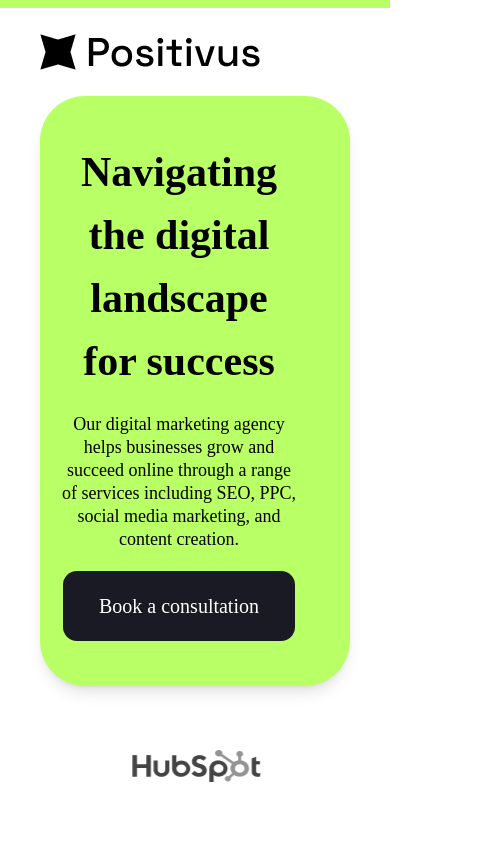
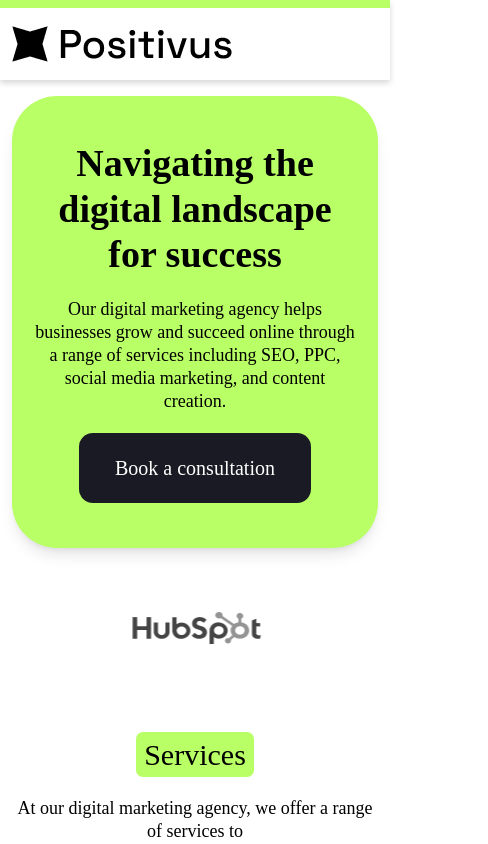
Before and after one commit to Canulo21/positivus, a React (Create React App) app: page / in a window 390 px wide. Shown: the top 844 px of the page, 488 px wide, since content can reach past the window. Built offline with nearby package versions, Linux system fonts and the light colour scheme.

Commit message:
stops at 500px

```diff
--- a/src/App.js
+++ b/src/App.js
@@ -9,7 +9,7 @@ function App() {
       <header className="App-header">
         <Nav />
       </header>
-      <div className="px-10 xl:px-12 2xl:px-[100px]">
+      <div className="px-3 lg:px-10 xl:px-12 2xl:px-[100px]">
         <HeroBanner />
         {/* pages here */}
         <Home />
--- a/src/components/CompanyLogo/CompanyLogo.js
+++ b/src/components/CompanyLogo/CompanyLogo.js
@@ -88,7 +88,7 @@ function CompanyLogo() {
             {logoImages.map((logo, i) => (
               <CarouselItem
                 key={i}
-                className="md:basis-1/3 md:w-1/3 lg:basis-1/4 lg:w-1/4 2xl:basis-1/6  2xl:w-1/6 w-1/2 flex justify-center cursor-grab"
+                className="basis-1/3 w-1/3 sm:basis-1/3 sm:w-1/3 lg:basis-1/4 lg:w-1/4 2xl:basis-1/6  2xl:w-1/6 flex justify-center cursor-grab"
               >
                 <img
                   className="grayscale hover:grayscale-0 hover:scale-110 ease-in-out duration-300"
--- a/src/components/Footer.js/Footer.js
+++ b/src/components/Footer.js/Footer.js
@@ -25,8 +25,8 @@ function Footer() {
   return (
     <>
       <footer>
-        <div className="px-10 xl:px-12 2xl:px-[100px]">
-          <div className="footer-wrap bg-[#191A23] text-white pt-[55px] pb-7 lg:pb-[50px] px-[40px] 2xl:pt-[55px] 2xl:pb-[50px] 2xl:px-[60px] rounded-t-[40px] mt-14 lg:mt-24 xl:mt-36">
+        <div className="px-3 lg:px-10 xl:px-12 2xl:px-[100px]">
+          <div className="footer-wrap bg-[#191A23] text-white pt-[55px] pb-7 lg:pb-[50px] px-[20px] lg:px-[40px] 2xl:pt-[55px] 2xl:pb-[50px] 2xl:px-[60px] rounded-t-[40px] mt-14 lg:mt-24 xl:mt-36">
             <div className="footer-menu-wrap">
               <FooterNav />
             </div>
@@ -34,7 +34,7 @@ function Footer() {
               className="footer-contact-info flex flex-wrap justify-between pt-[66px] pb-[50px]"
               style={{ alignItems: "normal" }}
             >
-              <div className="footer-contact-left w-[40%] lg:w-[40%]">
+              <div className="footer-contact-left text-center lg:text-left w-full lg:w-[40%]">
                 <h4 className="bg-[#B9FF66] rounded-[14px] inline-block text-black font-medium px-2 mb-[27px]">
                   Contact us:
                 </h4>
@@ -47,7 +47,7 @@ function Footer() {
                   </p>
                 </div>
               </div>
-              <div className="footer-contact-right w-fit ">
+              <div className="footer-contact-right w-full mt-10 lg:mt-0 lg:w-fit ">
                 <div className="bg-[#292A32] rounded-[14px] justify-center flex-col xl:flex-row h-full py-10 px-6 xl:py-12 xl:px-8 2xl:py-14 2xl:px-10 flex gap-5 xl:gap-5 2xl:gap-24 items-center">
                   <input
                     className="border-2 border-white bg-transparent text-center xl:text-left w-full xl:w-[initial] py-3 px-7 xl:py-3 xl:px-5 2xl:py-5 2xl:px-10 rounded-[14px]"
@@ -65,7 +65,7 @@ function Footer() {
                 </div>
               </div>
             </div>
-            <div className="all-rights-wrap border-white border-t-2 flex gap-10 items-center pt-7 lg:pt-[50px]">
+            <div className="all-rights-wrap border-white border-t-2 flex gap-5 lg:gap-10 items-center pt-7 flex-col lg:flex-row lg:pt-[50px]">
               <p>© 2023 Positivus. All Rights Reserved.</p>
               <a
                 href="#"
--- a/src/components/HeroBanner/HeroBanner.js
+++ b/src/components/HeroBanner/HeroBanner.js
@@ -6,7 +6,7 @@ function HeroBanner() {
   return (
     <>
       <div className="hero-container flex flex-wrap items-center py-[45px] px-[20px] lg:pb-[100px] xl:pb-[70px] lg:py-[70px] mt-24 mb-14 lg:mb-0 lg:mt-28 xl:mt-36 2xl:mt-36 rounded-[45px] lg:rounded-none shadow-lg lg:shadow-none bg-[#b9ff66] lg:bg-inherit">
-        <div className="hero-left pr-8 lg:w-[60%] xl:w-[50%] 2xl:w-[42%] text-center lg:text-left">
+        <div className="hero-left lg:pr-8 lg:w-[60%] xl:w-[50%] 2xl:w-[42%] text-center lg:text-left">
           <div className="hero-title">
             <h1 className="font-semibold">
               Navigating the digital landscape for success
--- a/src/components/Nav/FooterNav.js
+++ b/src/components/Nav/FooterNav.js
@@ -14,7 +14,7 @@ function FooterNav() {
         <img src={footerLogoText} alt="Positivus" />
       </a>
       <div className="menu">
-        <ul className="flex gap-2 xl:gap-2 2xl:gap-10 items-center">
+        <ul className="flex flex-col lg:flex-row gap-2 xl:gap-2 2xl:gap-10 items-center">
           <li>
             <NavLink
               to="/"
--- a/src/components/Nav/Nav.js
+++ b/src/components/Nav/Nav.js
@@ -29,7 +29,7 @@ function Nav() {
           scrolled ? "gsticky" : ""
         }`}
       >
-        <div className="nav-holder flex items-center justify-between px-10 xl:px-12 2xl:px-[100px] w-full">
+        <div className="nav-holder flex items-center justify-between px-3 lg:px-10 xl:px-12 2xl:px-[100px] w-full">
           <a href="#" className=" logo flex gap-3 items-center">
             <img src={logo} alt="logo" />
             <img src={logoText} alt="Positivus" />
--- a/src/pages/Home.js
+++ b/src/pages/Home.js
@@ -334,7 +334,7 @@ function Home() {
           </div>
           <div className="case-btm bg-[#191A23] rounded-[45px]  py-10 px-10 xl:py-12 xl:px-10 2xL:py-[70px] 2xl:px-14 text-white shadow-lg lg:shadow-none">
             <div className="flex flex-wrap text-center lg:text-left">
-              <div className=" pr-6 w-full md:w-1/2 pb-6 lg:pb-0 lg:w-1/3 xl:pr-8 2xl:pr-16">
+              <div className=" pr-6 w-full sm:w-1/2 pb-6 lg:pb-0 lg:w-1/3 xl:pr-8 2xl:pr-16">
                 <p>
                   For a local restaurant, we implemented a targeted PPC campaign
                   that resulted in a 50% increase in website traffic and a 25%
@@ -348,7 +348,7 @@ function Home() {
                   <img src={arrow3} alt="arrow-link" />
                 </a>
               </div>
-              <div className="border-l-2 lg:border-r-2 w-full md:w-1/2 lg:w-1/3 border-white pb-6 lg:pb-0 pl-6 lg:px-6 xl:px-9 2xl:px-16">
+              <div className="border-l-2 lg:border-r-2 w-full sm:w-1/2 lg:w-1/3 border-white pb-6 lg:pb-0 pl-6 lg:px-6 xl:px-9 2xl:px-16">
                 <p>
                   For a B2B software company, we developed an SEO strategy that
                   resulted in a first page ranking for key keywords and a 200%
@@ -419,7 +419,7 @@ function Home() {
             {teamCard.map((team, i) => {
               return (
                 <div
-                  className="team-card border-[1px] border-[#191A23] rounded-[45px] w-[calc(50%_-_5px)] lg:w-[calc(50%_-_15px)] xl:w-[calc(33.333%_-_15px)] 2xl:w-[calc(33.333%_-_20px)] py-8 px-7 xl:py-8 xl:px-7 2xl:py-10 2xL:px-9 common-shadow top-hover"
+                  className="team-card border-[1px] border-[#191A23] rounded-[45px] w-full lg:w-[calc(50%_-_15px)] xl:w-[calc(33.333%_-_15px)] 2xl:w-[calc(33.333%_-_20px)] py-8 px-7 xl:py-8 xl:px-7 2xl:py-10 2xL:px-9 common-shadow top-hover"
                   key={i}
                 >
                   <div className="top-card flex relative items-end border-b-[1px] border-black pb-7">
@@ -474,7 +474,7 @@ function Home() {
                       key={i}
                       className="pl-1 w-3/4 basis-3/4 sm:basis-3/4 sm:w-3/4 md:basis-3/4 md:w-3/4 lg:basis-3/4 lg:w-3/4 xl:basis-1/2 xl:w-1/2 cursor-grab"
                     >
-                      <div className="p-1">
+                      <div className="p-3 md:p-1">
                         <div className="message border-[1px] border-[#B9FF66] rounded-[45px] py-9 px-6 xl:py-10 xl:px-14 mb-2">
                           {testimony.testimony}
                         </div>
@@ -491,7 +491,7 @@ function Home() {
               </CarouselContent>
               <div className="testimonials-btns flex items-center justify-center pt-20 xl:pt-32">
                 <CarouselPrevious />
-                <div className="flex justify-center space-x-2 mx-32 lg:mx-56">
+                <div className="flex justify-center space-x-2 mx-10 md:mx-32 lg:mx-56">
                   {testimonialSLides.map((_, index) => (
                     <button
                       aria-label="dot"
--- a/src/styles/index.css
+++ b/src/styles/index.css
@@ -170,7 +170,8 @@ input:-internal-autofill-selected {
 
 @media only screen and (min-width: 321px) {
   h1 {
-    font-size: 42px;
+    font-size: 38px;
+    line-height: 1.2;
   }
   h2 {
     font-size: 30px;
@@ -178,17 +179,17 @@ input:-internal-autofill-selected {
   h3 {
     font-size: 25px;
   }
+  .service-card-wrapper > .card {
+    width: 100%;
+  }
+
+  .masthead.gsticky,
+  .masthead {
+    box-shadow: 0 3px 6px rgba(0, 0, 0, 0.16);
+    height: 5rem;
+  }
 }
 @media only screen and (min-width: 640px) {
-  h1 {
-    font-size: 42px;
-  }
-  h2 {
-    font-size: 30px;
-  }
-  h3 {
-    font-size: 25px;
-  }
 }
 @media only screen and (min-width: 768px) {
   h1 {
@@ -222,6 +223,13 @@ input:-internal-autofill-selected {
   h3 {
     font-size: 25px;
   }
+
+  .service-card-wrapper > .card {
+    width: calc(50% - 1 * 20px);
+    box-shadow: 0 5px 0 0 #191a23;
+    position: relative;
+    top: 0;
+  }
 }
 
 @media only screen and (min-width: 1280px) {
```
